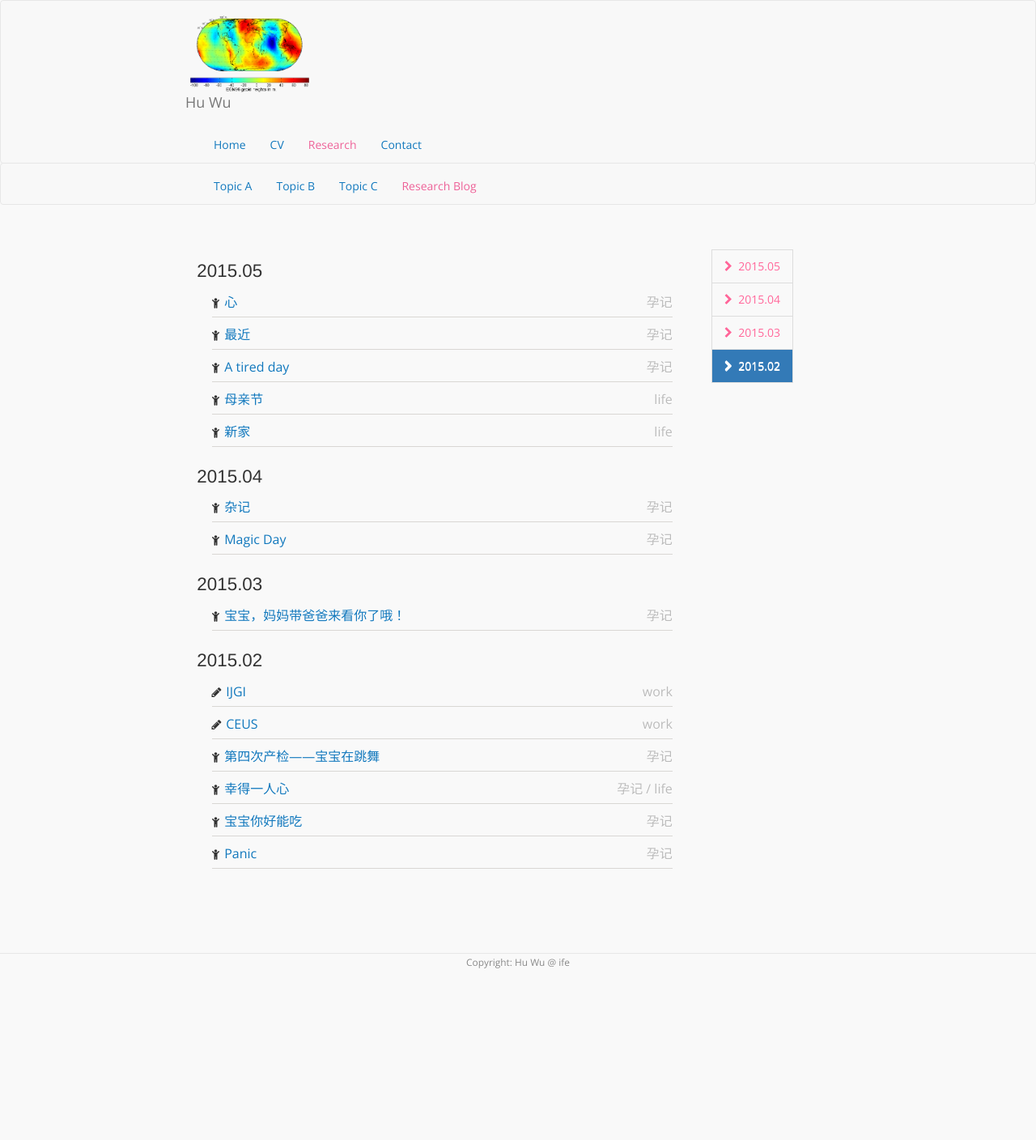
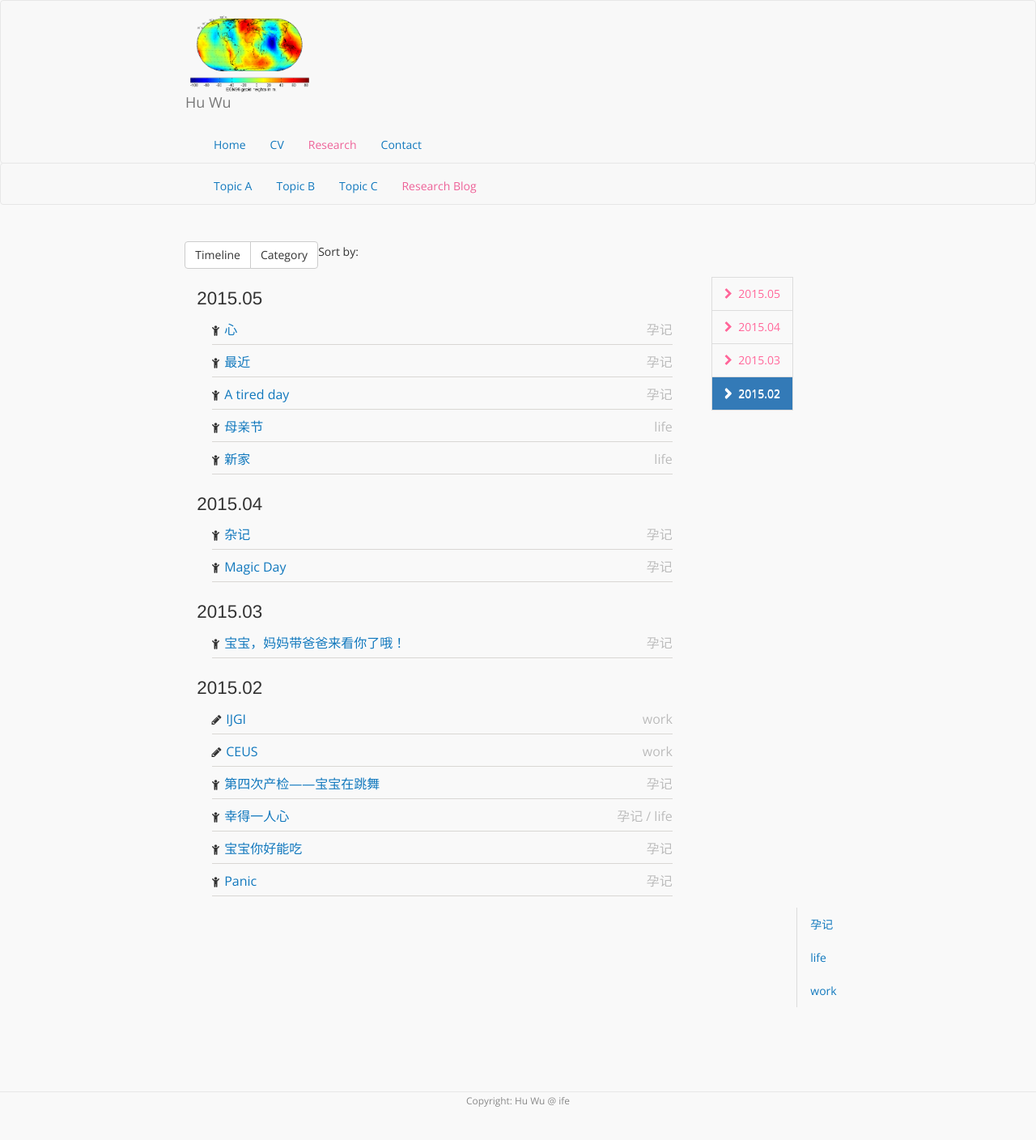
Before and after one commit to DDLearning/homepage, a Jekyll site: the page built from blog.html, in a window 1280 px wide. Shown: the whole page at 81% size. Built offline with Jekyll 4.4.1, drawn with Linux system fonts in a browser that asks for light colours; nearby versions of some CDN libraries; before the commit the page ends 1237 px from its top, so only the background shows below that.

Commit message:
button： timeline+category

```diff
--- /dev/null
+++ b/_includes/alm/anchor_of_categories
@@ -0,0 +1,11 @@
+{% comment %} categories.html页面中的锚点列表 {% endcomment %}
+
+{% for category in site_categories %}
+  <li>
+    <a href="#{{ category[0]}}-ref" data-toggle="tab">
+      {{ category[0] | join: "/" }}
+    </a>
+  </li>
+{% endfor %}
+
+{% assign site_categories = nil %}
--- /dev/null
+++ b/_includes/alm/posts_of_category
@@ -0,0 +1,15 @@
+{% comment %} categories.html页面中的div内容 {% endcomment %}
+
+{% for post in posts_list %}
+  {% if post.title != null %}
+  <li>
+    <span class="category-archive">
+      <i class="fa fa-{{ post.icon }} icon-border"></i> <a href="{{ HOME_PATH }}{{ post.url }}" class="post-url">{{ post.title }}</a>
+    </span>
+    <span class="post-right-info pull-right">
+      {{ post.date | date: " %Y 年 %m 月 %d 日" }}
+    </span>
+  </li>
+  {% endif %}
+{% endfor %}
+{% assign posts_list = nil %}
--- a/_includes/alm/setup
+++ b/_includes/alm/setup
@@ -10,7 +10,7 @@
       {% assign HOME_PATH = site.pengx.BASE_PATH %}
     {% else %}
       {% assign BASE_PATH = nil %}
-      {% assign HOME_PATH = "/space" %}
+      {% assign HOME_PATH = "/homepage" %}
     {% endif %}
 
     {% if site.pengx.ASSET_PATH %}
--- a/blog.html
+++ b/blog.html
@@ -7,6 +7,13 @@ title: Research - Blogs
 $($("#blog").children()[0]).css('color', '#EC6197');
 </script>
 
+
+<div class="btn-group" role="group" aria-label="...">Sort by:
+  <button type="button" class="btn btn-default">Timeline</button>
+  <button type="button" class="btn btn-default">Category</button>
+</div>
+
+<!--by timeline-->
 <div class="row typo">
   <div class="col-md-9" >
     {% assign posts_list = site.posts %}
@@ -19,3 +26,23 @@ $($("#blog").children()[0]).css('color', '#EC6197');
     </ul>
   </div>
 </div>
+
+
+<!--by category-->
+<div class="tabbable tabs-right row">
+  <ul class="nav nav-tabs" id="categories-nav">
+    {% assign site_categories = site.categories %}
+    {% include alm/anchor_of_categories %}
+  </ul>
+
+  <div class="tab-content">
+    {% for category in site.categories %}
+    <div class="tab-pane" id="{{ category[0] }}-ref">
+      <ul class="posts-list">
+        {% assign posts_list = category[1] %}
+        {% include alm/posts_of_category %}
+      </ul>
+    </div>
+    {% endfor %}
+  </div>
+</div>
```
